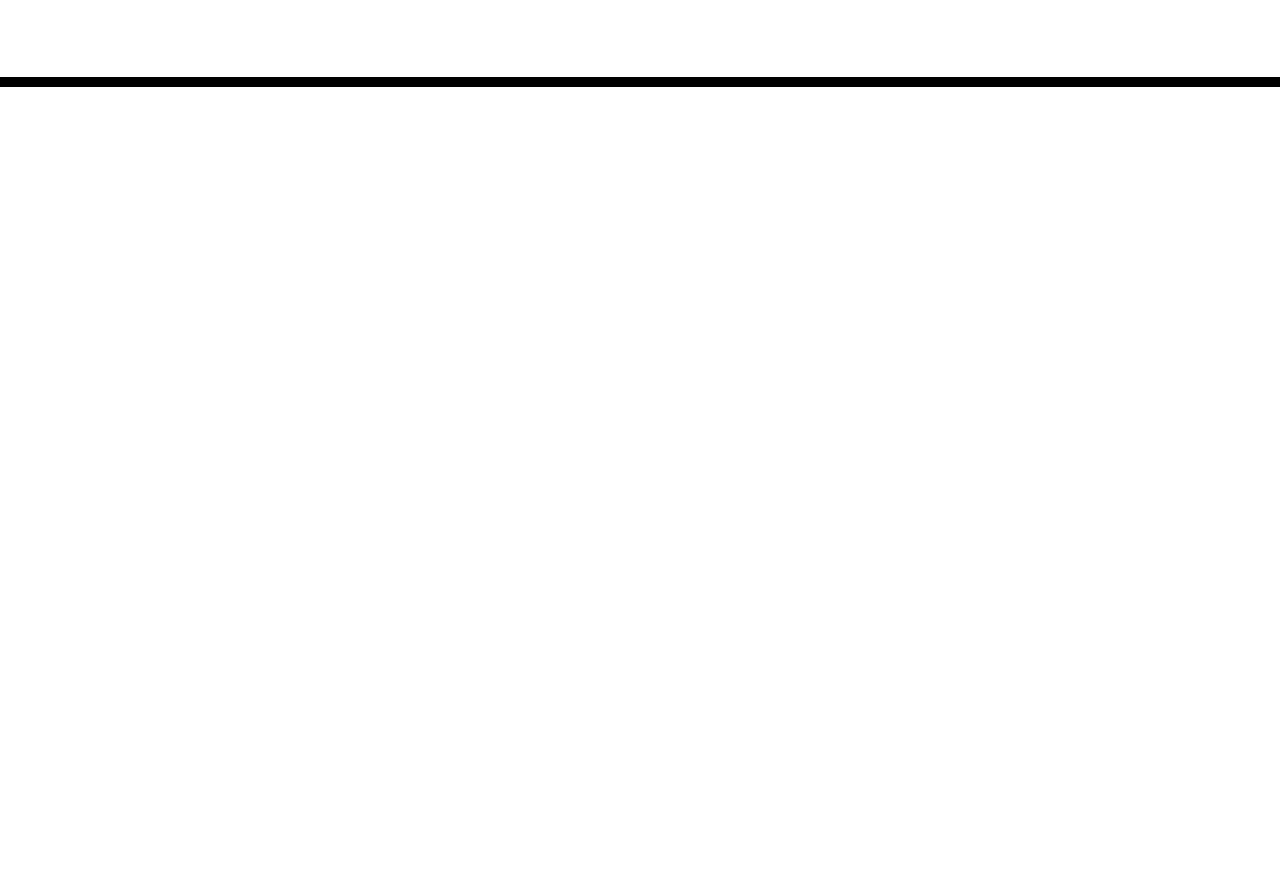
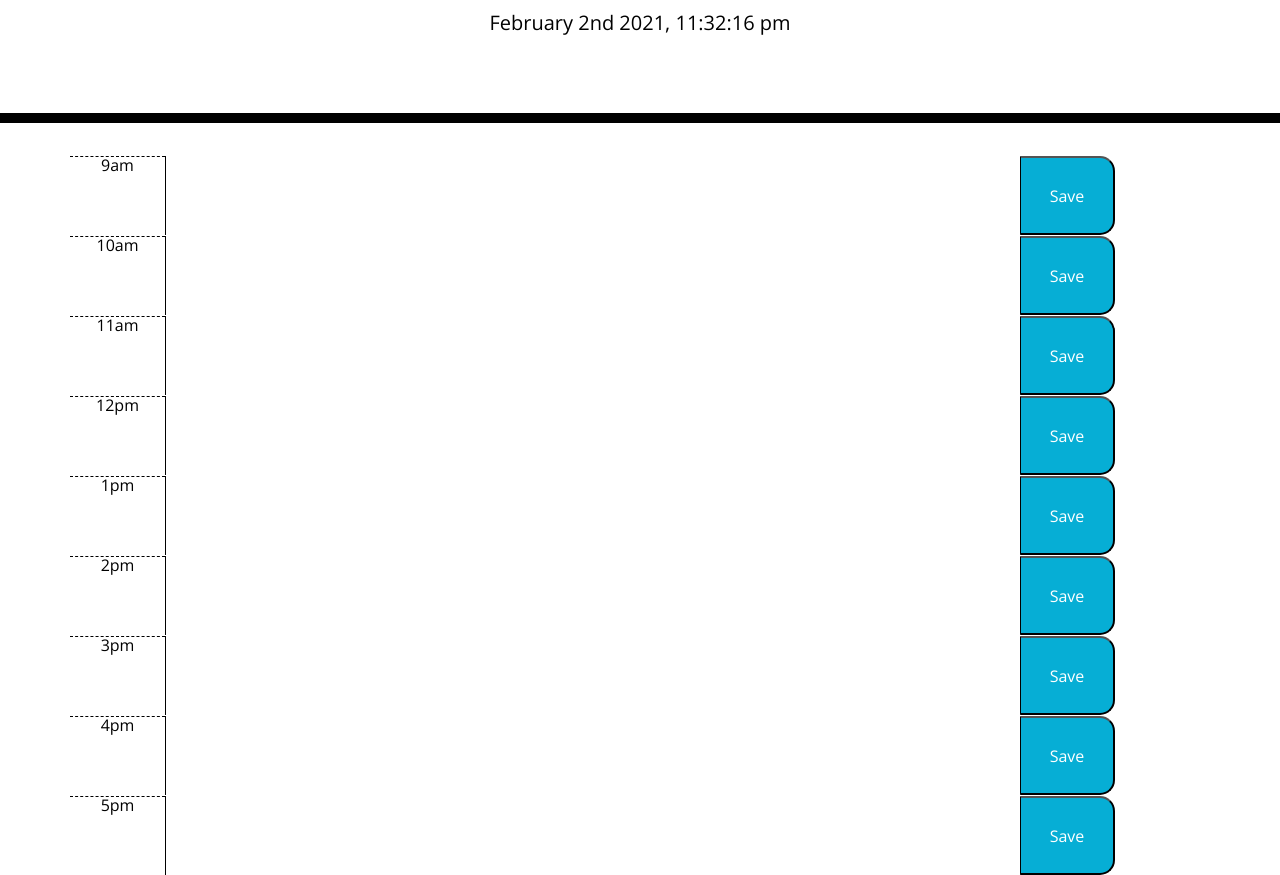
Before and after one commit to robwkoch/week5-homework, a plain HTML site: page index.html in a window 1280 px wide. Shown: the part 181-1056 px from the top of the page. Before the commit the page ends 800 px from the top, so only its background shows below. Drawn offline with nearby package versions, Linux system fonts and the light colour scheme.

Commit message:
forgot to submit resubmitting thurs

```diff
--- a/index.html
+++ b/index.html
@@ -30,9 +30,56 @@
     </header>
     <div class="container">
       <!-- Timeblocks go here -->
+      <div class="row">
+        <div id="hour1" class="col-1 text-center">9am</div>
+        <textarea id="text" class="col-9"></textarea>
+        <button id="btn" type="button" class="col-1">Save</button>
+      </div>
+      <div class="row">
+        <div id="hour2" class="col-1 text-center">10am</div>
+        <textarea id="text" class="col-9"></textarea>
+        <button id="btn" type="button" class="col-1">Save</button>
+      </div>
+      <div class="row">
+        <div id="hour3" class="col-1 text-center">11am</div>
+        <textarea id="text" class="col-9"></textarea>
+        <button id="btn" type="button" class="col-1">Save</button>
+      </div>
+      <div class="row">
+        <div id="hour4" class="col-1 text-center">12pm</div>
+        <textarea id="text" class="col-9"></textarea>
+        <button id="btn" type="button" class="col-1">Save</button>
+      </div>
+      <div class="row">
+        <div id="hour5" class="col-1 text-center">1pm</div>
+        <textarea id="text" class="col-9"></textarea>
+        <button id="btn" type="button" class="col-1">Save</button>
+      </div>
+      <div class="row">
+        <div id="hour6" class="col-1 text-center">2pm</div>
+        <textarea id="text" class="col-9"></textarea>
+        <button id="btn" type="button" class="col-1">Save</button>
+      </div>
+      <div class="row">
+        <div id="hour7" class="col-1 text-center">3pm</div>
+        <textarea id="text" class="col-9"></textarea>
+        <button id="btn" type="button" class="col-1">Save</button>
+      </div>
+      <div class="row">
+        <div id="hour8" class="col-1 text-center">4pm</div>
+        <textarea id="text" class="col-9"></textarea>
+        <button id="btn" type="button" class="col-1">Save</button>
+      </div>
+      <div class="row">
+        <div id="hour9" class="col-1 text-center">5pm</div>
+        <textarea id="text" class="col-9"></textarea>
+        <button id="btn" type="button" class="col-1">Save</button>
+      </div>
+
     </div>
 
     <script src="https://cdnjs.cloudflare.com/ajax/libs/jquery/3.2.1/jquery.min.js"></script>
     <script src="https://cdnjs.cloudflare.com/ajax/libs/moment.js/2.24.0/moment.min.js"></script>
+    <script src="script.js"></script>
   </body>
 </html>
--- /dev/null
+++ b/script.js
@@ -0,0 +1,37 @@
+// set variables
+var current = moment().format('MMMM Do YYYY, h:mm:ss a');
+var currentHour =  moment().format('h')
+var time = document.getElementById("hour1")
+
+// const time1 =
+// const time2 =
+// const time3 =
+// const time4 =
+// const time5 =
+// const time6 =
+// const time7 =
+// const time8 =
+// const time9 =
+
+
+
+//need to save text to the local storage
+//need click event for savebtn
+
+
+ $('.btn').click(function() {
+
+    localStorage.setItem("textarea", + value);
+ })
+
+ //need to append current to currentday
+$('#currentDay').append(current);
+
+
+//need function to check current time and chang textarea color past/present/future
+var changeColor = function() {
+   if(time > currentHour){
+      $('.text').css('.past');
+
+   }
+}
--- a/style.css
+++ b/style.css
@@ -36,12 +36,51 @@ textarea{
   border-top: 1px solid white;;
 }
 
-.hour {
+#hour1 {
   background-color: #ffffff;
   color: #000000;
   border-top: 1px dashed #000000;
 }
-
+#hour2 {
+  background-color: #ffffff;
+  color: #000000;
+  border-top: 1px dashed #000000;
+}
+#hour3 {
+  background-color: #ffffff;
+  color: #000000;
+  border-top: 1px dashed #000000;
+}
+#hour4 {
+  background-color: #ffffff;
+  color: #000000;
+  border-top: 1px dashed #000000;
+}
+#hour5 {
+  background-color: #ffffff;
+  color: #000000;
+  border-top: 1px dashed #000000;
+}
+#hour6 {
+  background-color: #ffffff;
+  color: #000000;
+  border-top: 1px dashed #000000;
+}
+#hour7 {
+  background-color: #ffffff;
+  color: #000000;
+  border-top: 1px dashed #000000;
+}
+#hour8 {
+  background-color: #ffffff;
+  color: #000000;
+  border-top: 1px dashed #000000;
+}
+#hour9 {
+  background-color: #ffffff;
+  color: #000000;
+  border-top: 1px dashed #000000;
+}
 .past {
   background-color: #d3d3d3;
   color: white;
@@ -57,7 +96,7 @@ textarea{
   color: white;
 }
 
-.saveBtn {
+#btn {
   border-left: 1px solid black;
   border-top-right-radius: 15px;
   border-bottom-right-radius: 15px;
@@ -65,7 +104,7 @@ textarea{
   color: white;
 }
 
-.saveBtn i:hover {
+#btn i:hover {
   font-size: 20px;
   transition: all .3s ease-in-out;
 }
```
